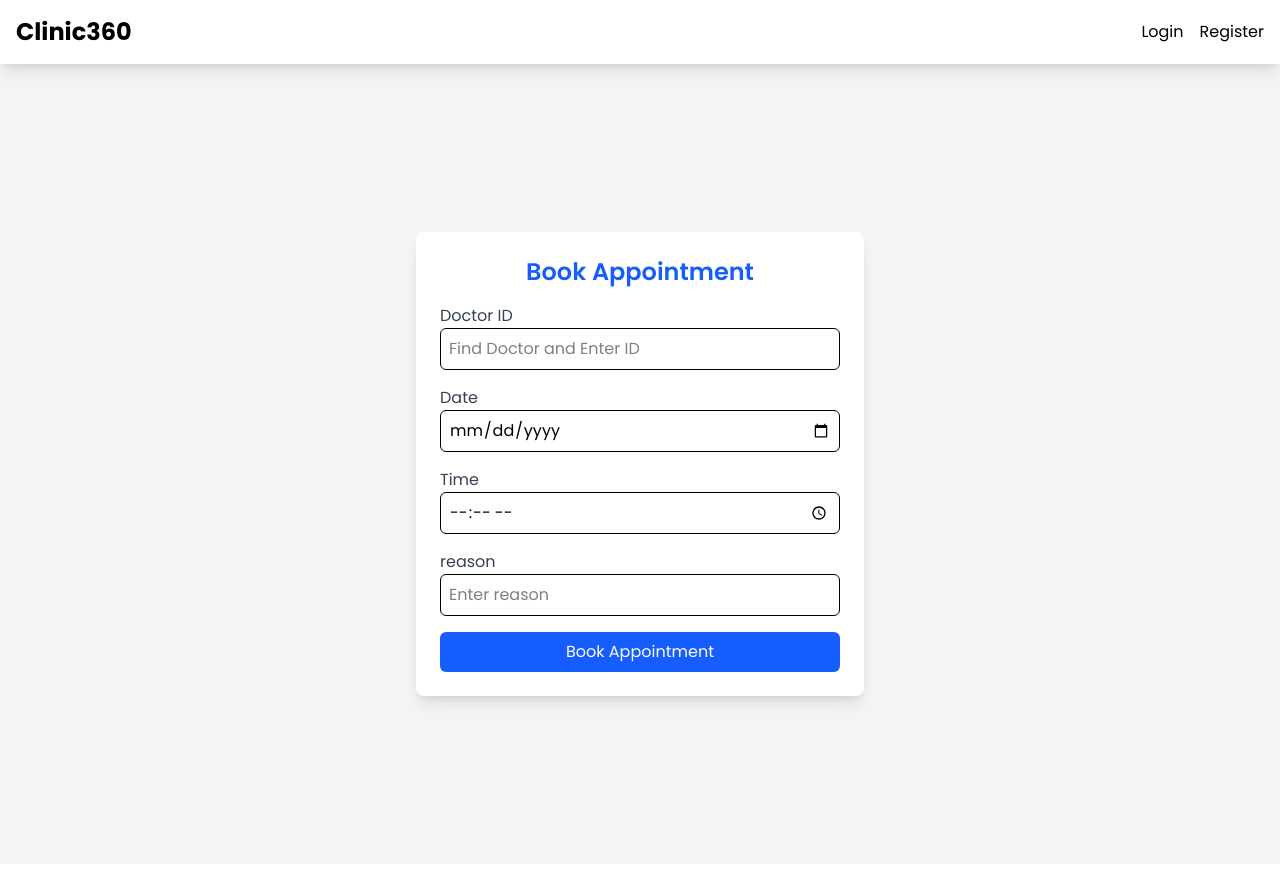
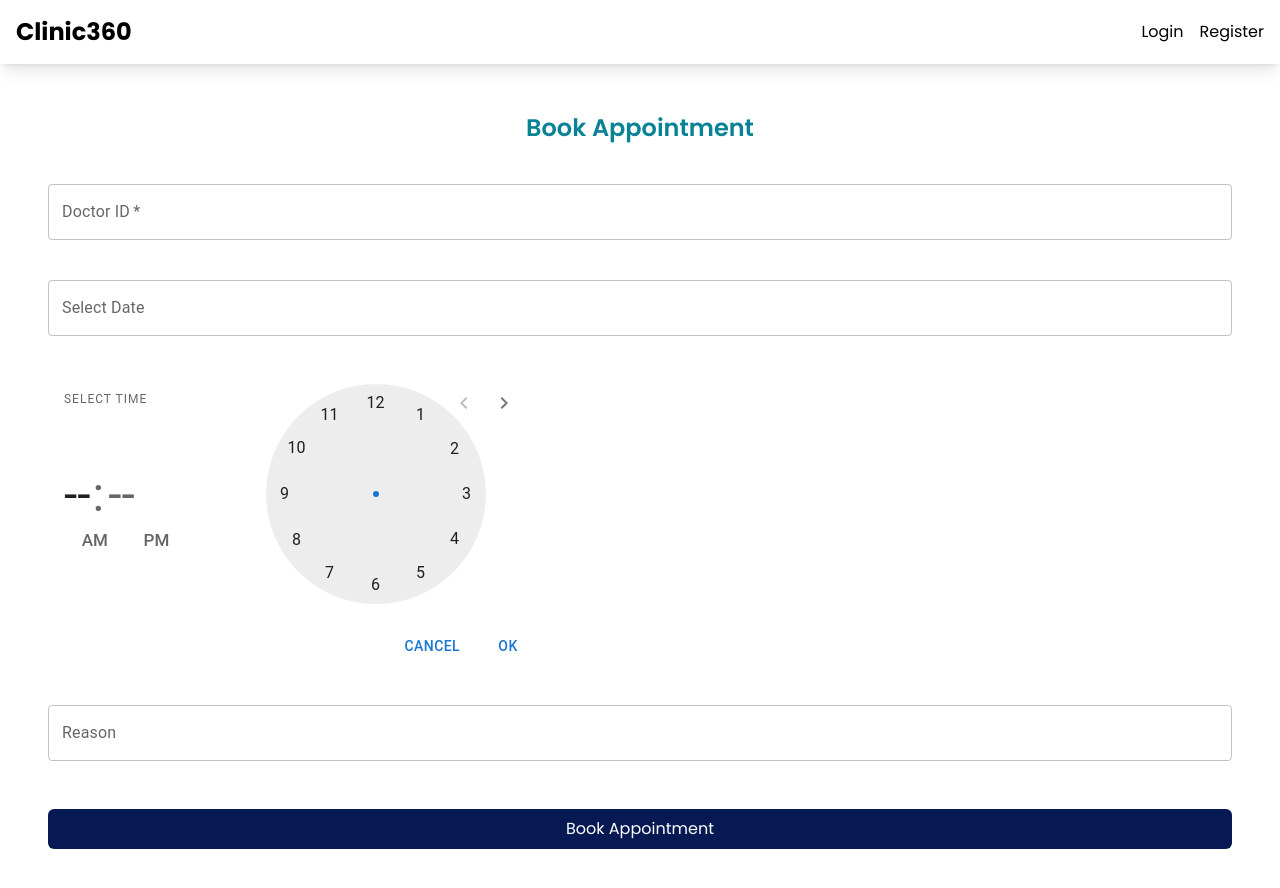
Before and after one commit to kumbhar-sarthak/Clinic360, a React (Vite) app in the folder frontend/: page /book-appointment in a window 1280 px wide. Shown: the top 888 px of the page. Before the commit the page ends 864 px from the top, so only its background shows below. Built offline with nearby package versions, Linux system fonts and the light colour scheme; no server answers.

Commit message:
Improve the UI of Appoitment booking

```diff
--- a/frontend/package.json
+++ b/frontend/package.json
@@ -14,7 +14,9 @@
     "@emotion/styled": "^11.14.0",
     "@mui/icons-material": "^6.4.7",
     "@mui/material": "^6.4.6",
+    "@mui/x-date-pickers": "^7.28.0",
     "@tailwindcss/vite": "^4.0.9",
+    "dayjs": "^1.11.13",
     "nprogress": "^0.2.0",
     "react": "^19.0.0",
     "react-dom": "^19.0.0",
--- a/frontend/src/pages/Appointment.jsx
+++ b/frontend/src/pages/Appointment.jsx
@@ -1,6 +1,13 @@
-import { useContext, useState } from "react";
+import { useContext, useState, useEffect } from "react";
 import AuthContext from "../context/AuthContext.jsx";
 import { useNavigate } from "react-router-dom";
+import TextField from "@mui/material/TextField";
+import { DemoContainer, DemoItem } from "@mui/x-date-pickers/internals/demo";
+import { AdapterDayjs } from "@mui/x-date-pickers/AdapterDayjs";
+import { LocalizationProvider } from "@mui/x-date-pickers/LocalizationProvider";
+import { DatePicker } from "@mui/x-date-pickers/DatePicker";
+import { StaticTimePicker } from '@mui/x-date-pickers/StaticTimePicker';
+import { TimePicker } from '@mui/x-date-pickers/TimePicker';
 
 const Appointment = () => {
   const { user, bookAppointment } = useContext(AuthContext);
@@ -8,67 +15,74 @@ const Appointment = () => {
   const [date, setDate] = useState("");
   const [time, setTime] = useState("");
   const [reason, setreason] = useState("");
+  const [width, setWidth] = useState(window.innerWidth);
   const navigate = useNavigate();
+
+
+
+  useEffect(() => {
+    const handleResize = () => setWidth(window.innerWidth);
+    window.addEventListener("resize", handleResize);
+    return () => window.removeEventListener("resize", handleResize);
+  }, []);
 
   const handleSubmit = async (e) => {
     e.preventDefault();
     await bookAppointment(doctorId, date, time, reason, user?._id);
     alert("Appointment booked successfully!");
-    navigate("/list-appointments",{ replace: true })
+    navigate("/list-appointments", { replace: true });
   };
 
   return (
-    <div className="min-h-screen flex items-center justify-center bg-gray-100 p-4">
-      <div className="bg-white p-6 rounded-lg shadow-lg w-full max-w-md">
-        <h2 className="text-2xl font-semibold text-blue-600 text-center mb-4">
-          Book Appointment
-        </h2>
-        <form onSubmit={handleSubmit} className="space-y-4">
+    <div className="min-h-screen p-8">
+      <div className="p-4">
+        <h2 className="text-2xl text-[#088395] text-center font-semibold mb-4">Book Appointment</h2>
+        <form onSubmit={handleSubmit} className="space-y-4 mt-10">
           <div>
-            <label className="block text-gray-700">Doctor ID</label>
-            <input
-              type="text"
-              placeholder="Find Doctor and Enter ID"
+            <TextField
+              id="standard-basic"
+              onChange={(e) => setDoctorId(e.target.value)}
               value={doctorId}
-              onChange={(e) => setDoctorId(e.target.value)}
-              className="w-full p-2 border rounded-md"
+              label="Doctor ID"
+              variant="outlined"
+              className="w-full"
               required
             />
           </div>
-          <div>
-            <label className="block text-gray-700">Date</label>
-            <input
-              type="date"
-              value={date}
-              onChange={(e) => setDate(e.target.value)}
-              className="w-full p-2 border rounded-md"
-              required
-            />
+          <div className="mt-8">
+            <LocalizationProvider dateAdapter={AdapterDayjs}>
+              <DemoContainer components={["DatePicker"]}>
+                <DatePicker
+                  label="Select Date"
+                  onChange={(e) => setDate(e.target.value)}
+                  className="w-full"
+                  required
+                />
+              </DemoContainer>
+            </LocalizationProvider>
           </div>
-          <div>
-            <label className="block text-gray-700">Time</label>
-            <input
-              type="time"
-              value={time}
-              onChange={(e) => setTime(e.target.value)}
-              className="w-full p-2 border rounded-md"
-              required
-            />
+          <div className="mt-8">
+            <LocalizationProvider dateAdapter={AdapterDayjs}>
+              <DemoItem >
+                {width < 700 ? <TimePicker label="Time" name="startTime" onChange={(e) => setTime(e.target.value)}/> : <StaticTimePicker orientation="landscape" className="w-[500px]"/>}
+
+
+              </DemoItem>
+            </LocalizationProvider>
           </div>
-          <div>
-            <label className="block text-gray-700">reason</label>
-            <input
-              type="text"
-              placeholder="Enter reason"
+          <div className="mt-8">
+            <TextField
+              id="standard-basic"
+              label="Reason"
+              variant="outlined"
               value={reason}
               onChange={(e) => setreason(e.target.value)}
-              className="w-full p-2 border rounded-md"
-              required
+              className="w-full"
             />
           </div>
           <button
             type="submit"
-            className="w-full bg-blue-600 text-white p-2 rounded-md hover:bg-blue-700"
+            className="w-full mt-8 bg-[#071952] text-white p-2 rounded-md cursor-pointer"
           >
             Book Appointment
           </button>
```
Also changed, not shown: 1 other file (tests, documents, lock files or other folders).
